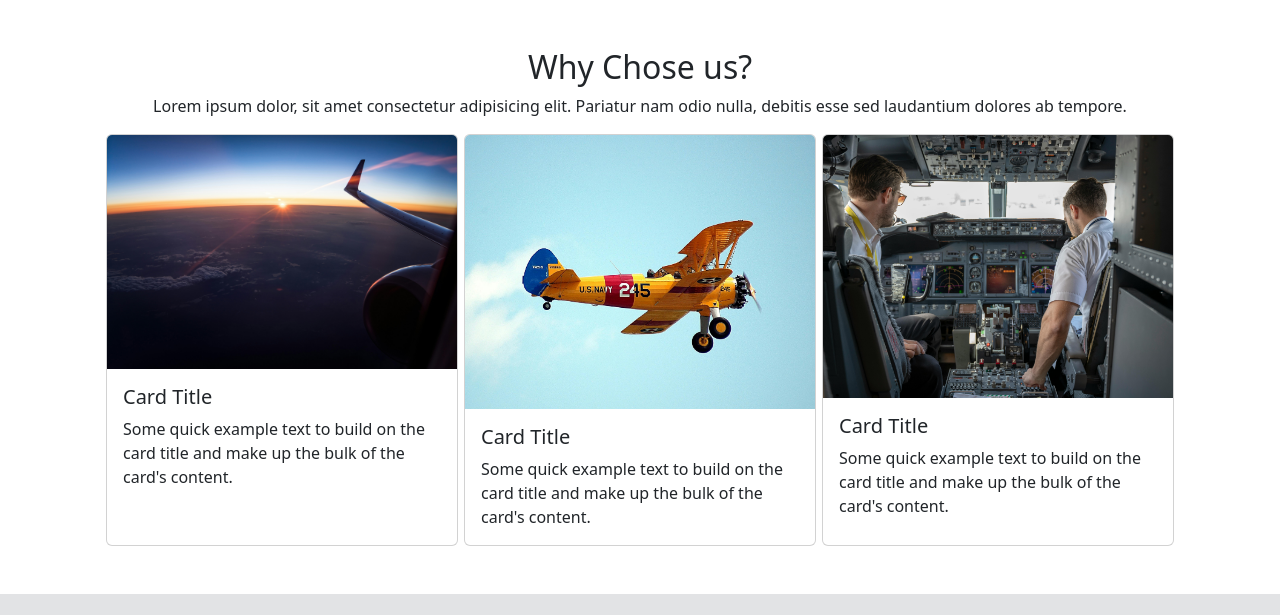
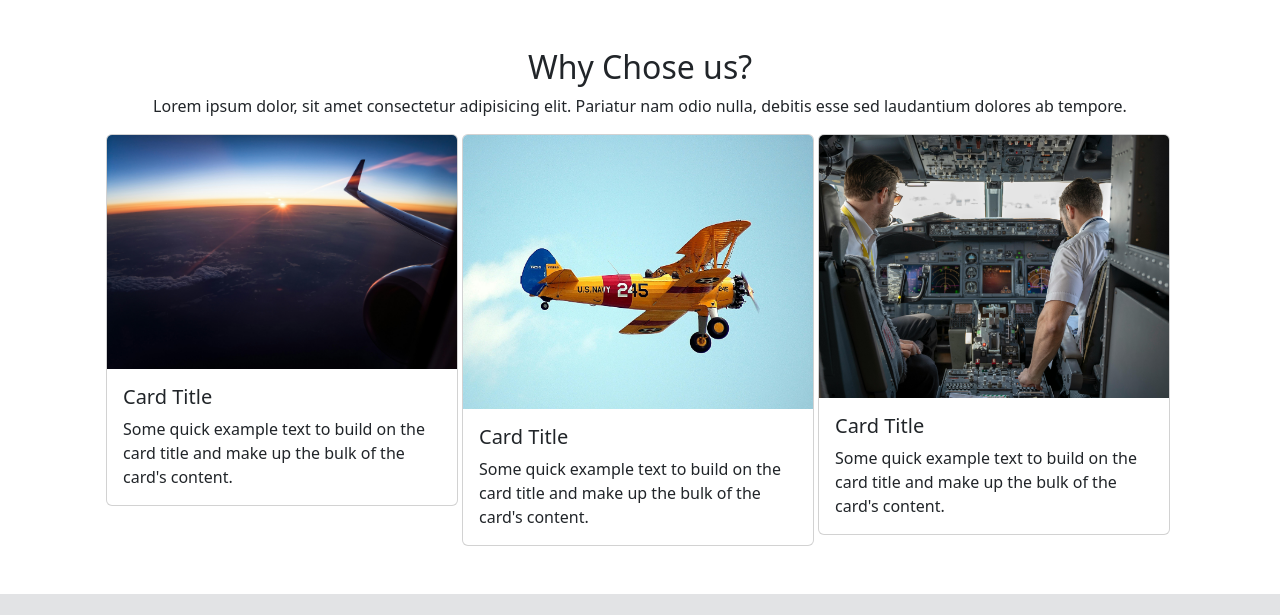
Before and after one commit to foomnos/foomnos.github.io, a plain HTML site: page week6/index.html in a window 1280 px wide. Shown: the part 714-1329 px from the top of the page. Drawn offline with nearby package versions, Linux system fonts and the light colour scheme.

Commit message:
update week 6

```diff
--- a/week6/index.html
+++ b/week6/index.html
@@ -166,28 +166,37 @@
             </div>
             <div class="row">
                 <div class="cards d-flex justify-content-between g-0">
+                    <div class="col">
                         <div class="card" style="width: 22rem;">
                             <img src="images/card1.jpg" class="card-img-top" alt="...">
                             <div class="card-body">
                                 <h5>Card Title</h5>
-                            <p class="card-text">Some quick example text to build on the card title and make up the bulk
+                                <p class="card-text">Some quick example text to build on the card title and make up the
+                                    bulk
                                     of the card's content.</p>
                             </div>
                         </div>
+                    </div>
+                    <div class="col">
                         <div class="card" style="width: 22rem;">
                             <img src="images/card2.jpg" class="card-img-top" alt="...">
                             <div class="card-body">
                                 <h5>Card Title</h5>
-                            <p class="card-text">Some quick example text to build on the card title and make up the bulk
+                                <p class="card-text">Some quick example text to build on the card title and make up the
+                                    bulk
                                     of the card's content.</p>
                             </div>
                         </div>
+                    </div>
+                    <div class="col">
                         <div class="card" style="width: 22rem;">
                             <img src="images/card3.jpg" class="card-img-top" alt="...">
                             <div class="card-body">
                                 <h5>Card Title</h5>
-                            <p class="card-text">Some quick example text to build on the card title and make up the bulk
+                                <p class="card-text">Some quick example text to build on the card title and make up the
+                                    bulk
                                     of the card's content.</p>
+                            </div>
                         </div>
                     </div>
                 </div>
```
Lines whose indentation alone changed are shown as unchanged.
